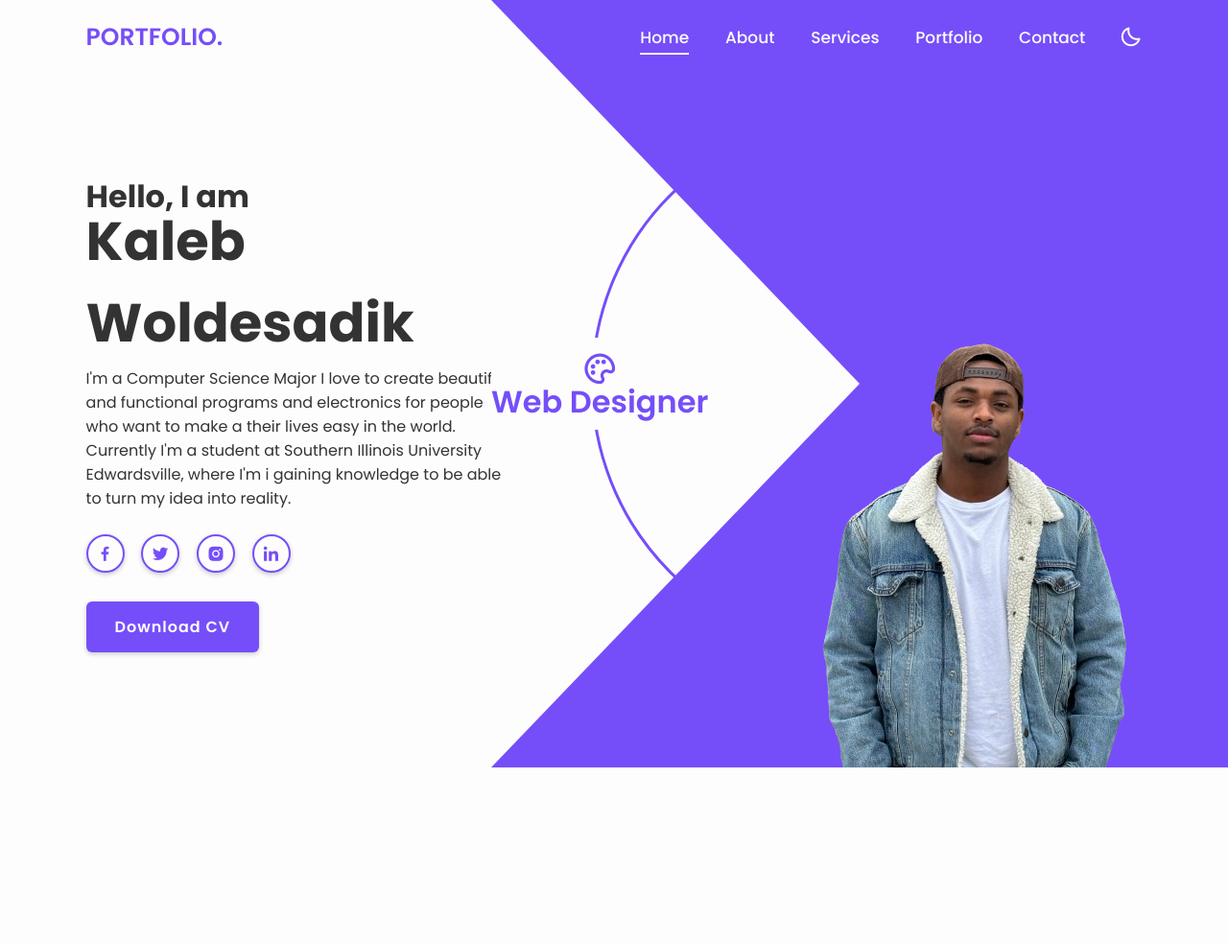
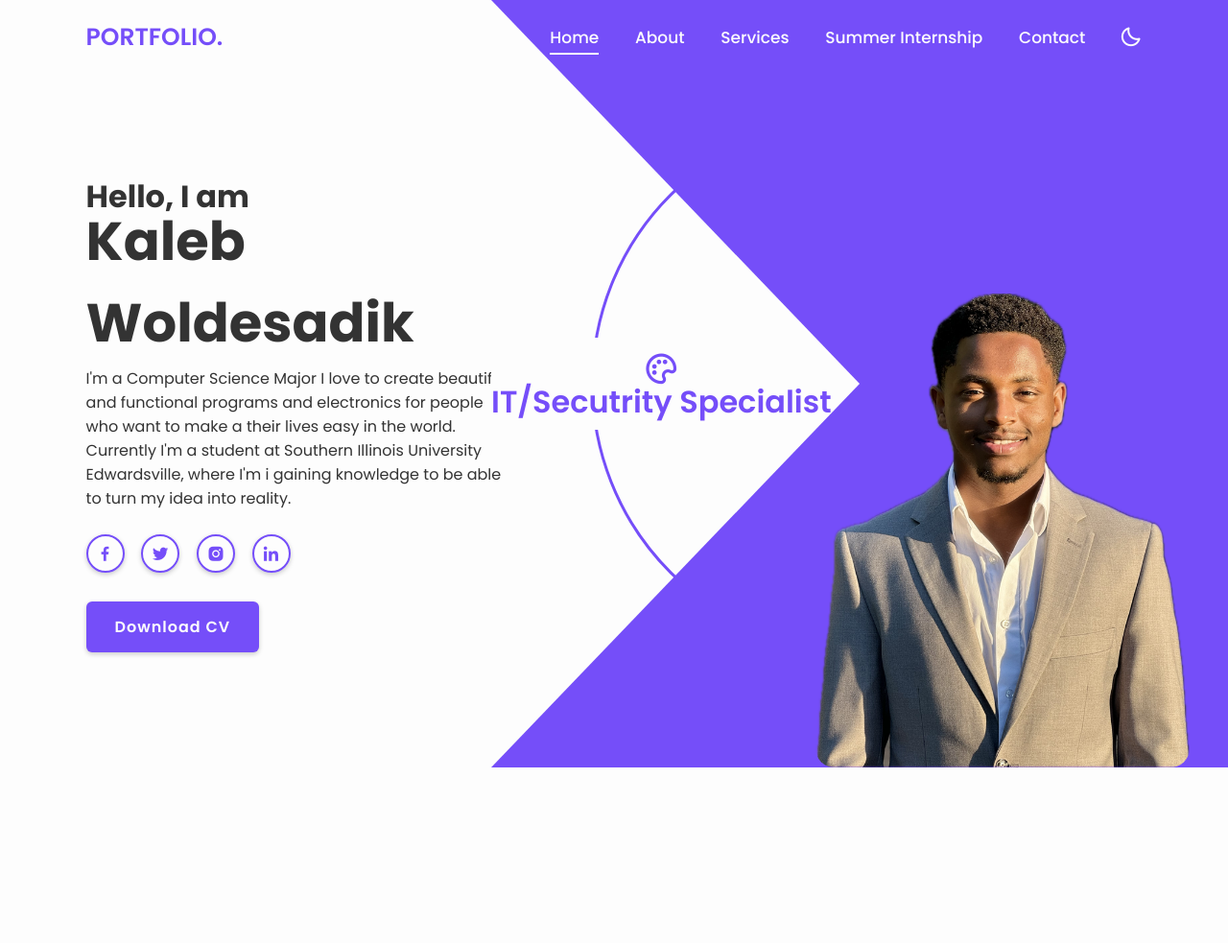
Before and after one commit to kalebtabesso/portfolio, a PHP site: page / in a window 1280 px wide. Shown: the top 983 px of the page at 96% size. Run offline with PHP 8.4, Linux system fonts and the light colour scheme.

Commit message:
Internship Portfolio

```diff
--- a/css/style.css
+++ b/css/style.css
@@ -291,7 +291,7 @@ section {
     bottom: 0;
     right: 40px;
     pointer-events: none;
-    max-width: 480px;
+    max-width: 390px;
     max-height: 100vh;
 }
 
--- a/index.html
+++ b/index.html
@@ -27,7 +27,7 @@
             <a href="#home" class="active">Home</a>
             <a href="#about">About</a>
             <a href="#services">Services</a>
-            <a href="#portfolio">Portfolio</a>
+            <a href="intern.html">Summer Internship</a>
             <a href="#contact">Contact</a>
         </nav>
 
@@ -37,7 +37,7 @@
     </header>
 
     <!-- home section design -->
-    <section class="home" id="home">
+     <section class="home" id="home">
         <div class="home-content">
             <h3>Hello, I am</h3>
             <h1>Kaleb Woldesadik</h1>
@@ -66,15 +66,15 @@
                 </div>
                 <div class="profession" style="--i:1;">
                     <i class='bx bx-camera'></i>
-                    <h3>Photographer</h3>
+                    <h3>Software Engineer</h3>
                 </div>
                 <div class="profession" style="--i:2;">
                     <i class='bx bx-palette'></i>
-                    <h3>Web Designer</h3>
+                    <h3>IT/Secutrity Specialist</h3>
                 </div>
                 <div class="profession" style="--i:3;">
                     <i class='bx bx-video-recording'></i>
-                    <h3>Web Design</h3>
+                    <h3>Hardware Engineer</h3>
                 </div>
 
                 <div class="circle"></div>
@@ -91,7 +91,7 @@
     <!-- about section design -->
     <section class="about" id="about">
         <div class="about-img">
-            <img src="kalebpick.png" alt="">
+            <img src="IMG_4316.jpg" alt="">
         </div>
 
         <div class="about-content">
```
Also changed, not shown: kaleb.png.
